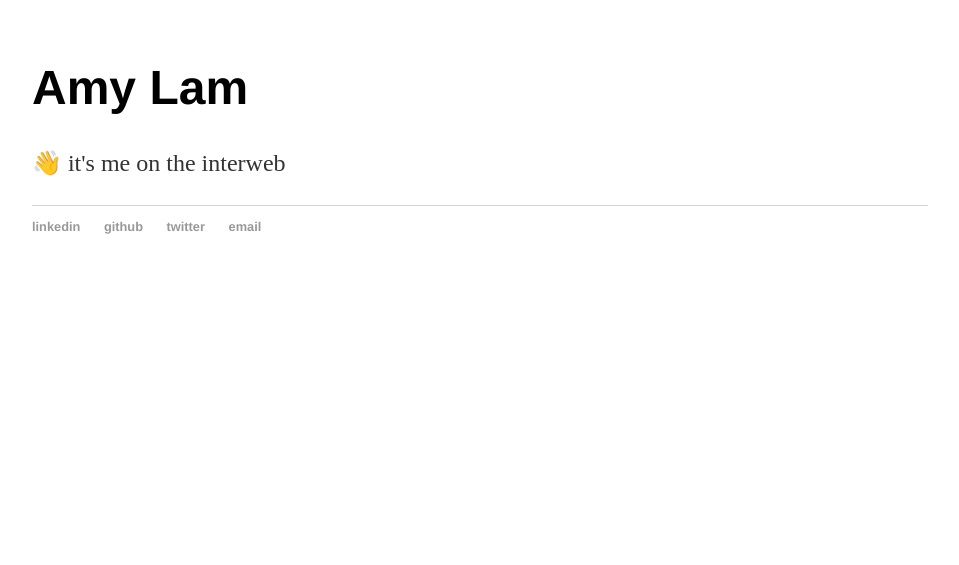
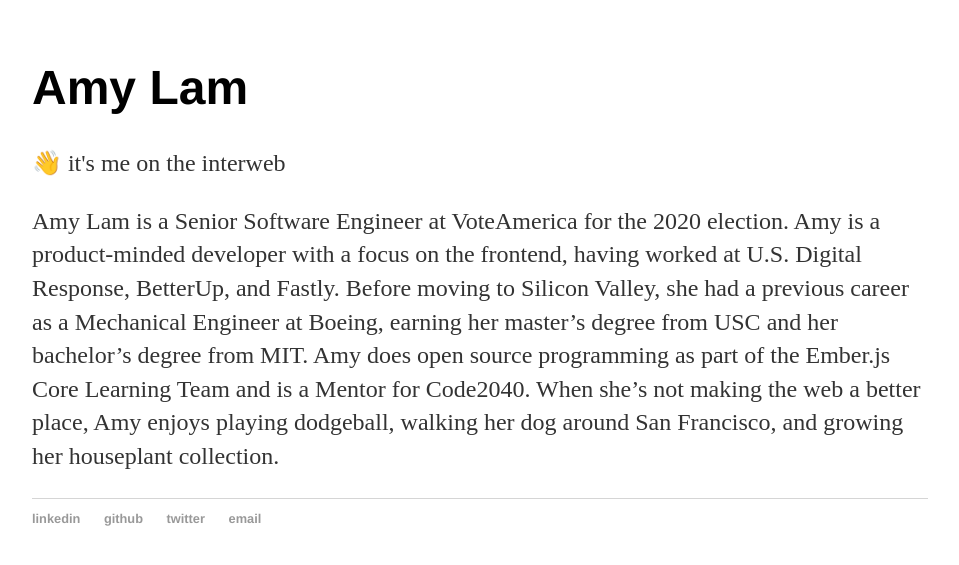
Before and after one commit to amyrlam/amyrlam.github.io-old, a Jekyll site: the page built from index.html, in a window 1280 px wide. Shown: the top 565 px of the page, without its empty margins (160-1119 px from the left). Built offline with Jekyll 4.4.1, drawn with Linux system fonts in a browser that asks for light colours.

Commit message:
Update index.html

```diff
--- a/index.html
+++ b/index.html
@@ -6,4 +6,6 @@
   <h1>Amy Lam</h1>
 
   <p>👋 it's me on the interweb</p>
+
+  <p>Amy Lam is a Senior Software Engineer at VoteAmerica for the 2020 election. Amy is a product-minded developer with a focus on the frontend, having worked at U.S. Digital Response, BetterUp, and Fastly. Before moving to Silicon Valley, she had a previous career as a Mechanical Engineer at Boeing, earning her master’s degree from USC and her bachelor’s degree from MIT. Amy does open source programming as part of the Ember.js Core Learning Team and is a Mentor for Code2040. When she’s not making the web a better place, Amy enjoys playing dodgeball, walking her dog around San Francisco, and growing her houseplant collection.</p>
 </div><!-- /.blurb -->
```
